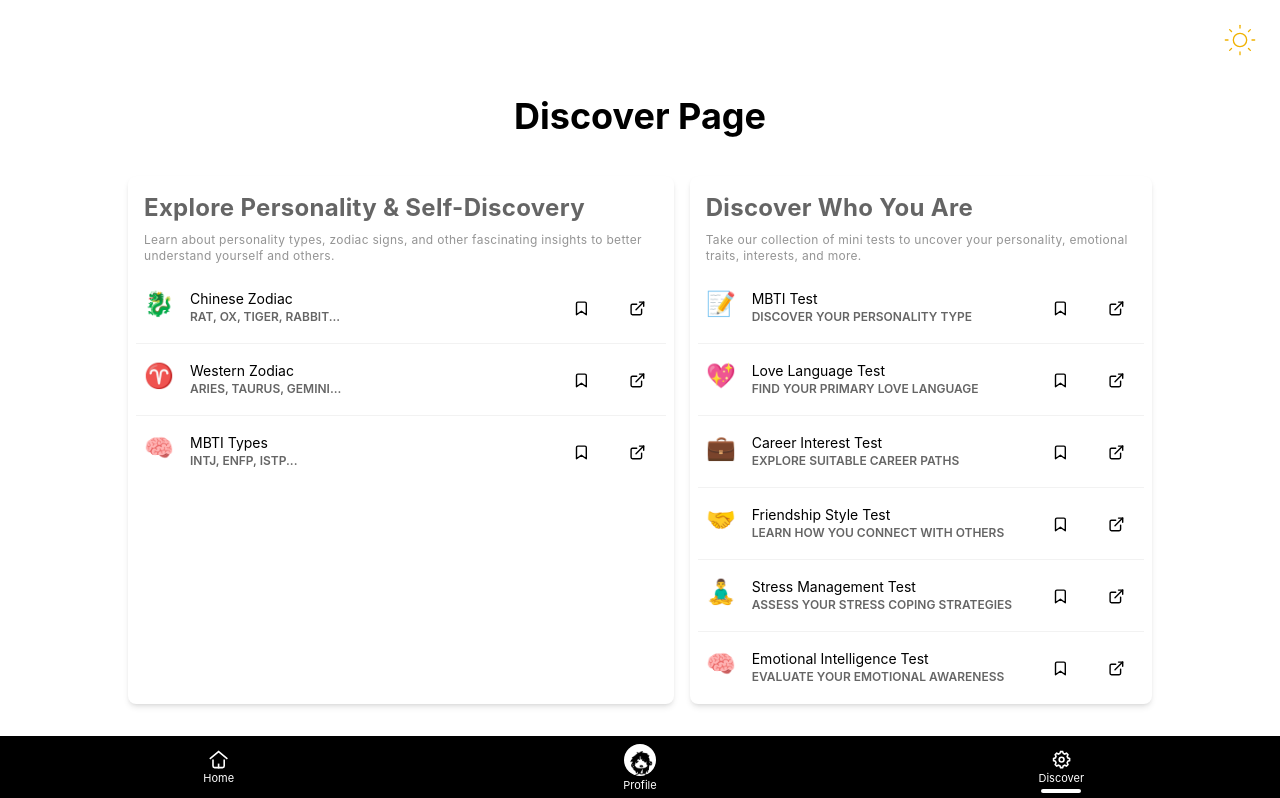
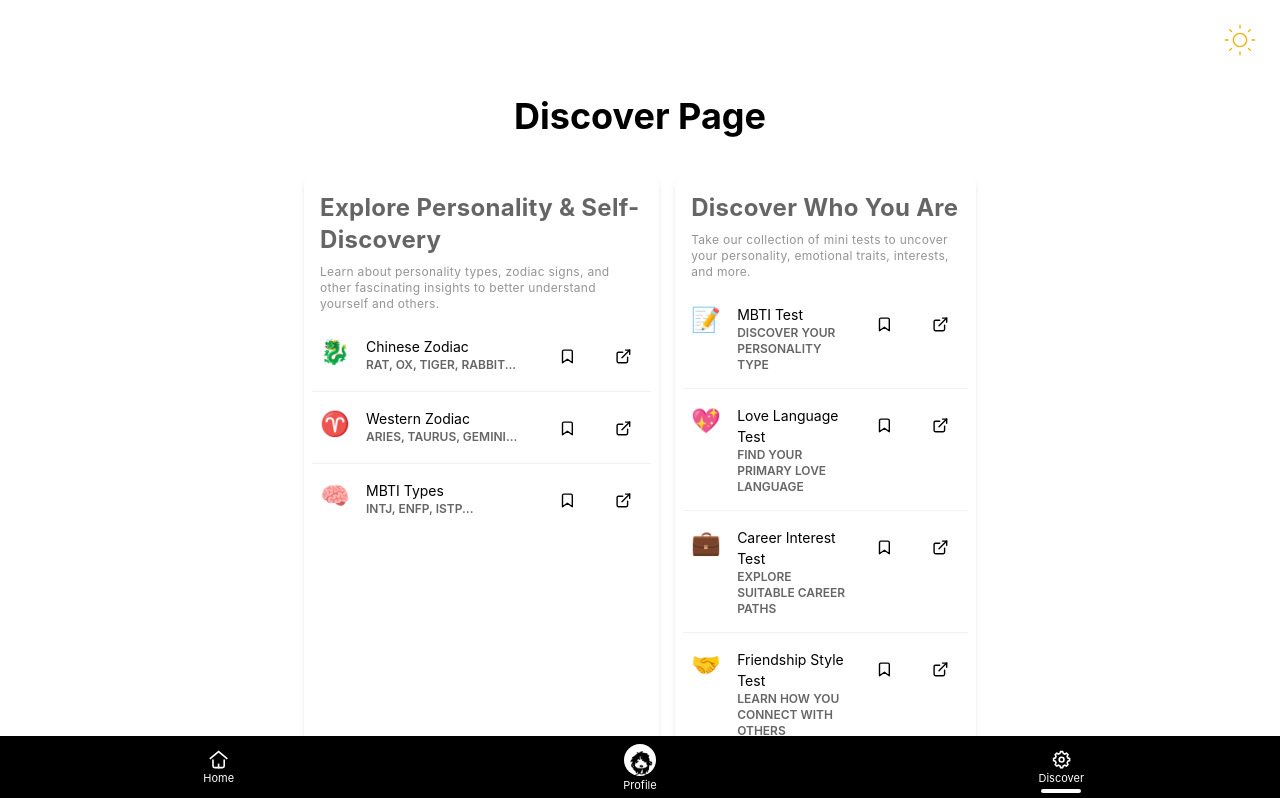
Before and after one commit to notshanxx/LeEther, a Next.js app: page /discover in a window 1280 px wide. Shown: the top 798 px of the page. Built offline with nearby package versions, Linux system fonts and the light colour scheme.

Commit message:
fix dock covering the content

```diff
--- a/app/discover/page.tsx
+++ b/app/discover/page.tsx
@@ -6,12 +6,9 @@ export default function DiscoverPage() {
 
 
   return (
-    <div className="flex flex-col items-center justify-center mt-24">
+    <div className="flex flex-col items-center mt-24 pb-24">
       <h1 className="text-4xl font-bold mb-10">Discover Page</h1>
-      {/* <p className="mt-4 text-lg text-gray-600">
-        This is the discover page of the application.
-      </p> */}
-      <div className="flex flex-col sm:flex-row gap-4 mx-5 max-w-5xl">
+      <div className="flex flex-col sm:flex-row gap-4 mx-5 max-w-2xl">
         {/* list here */}
         <FeatureLists />
         <MiniTestList />
```
